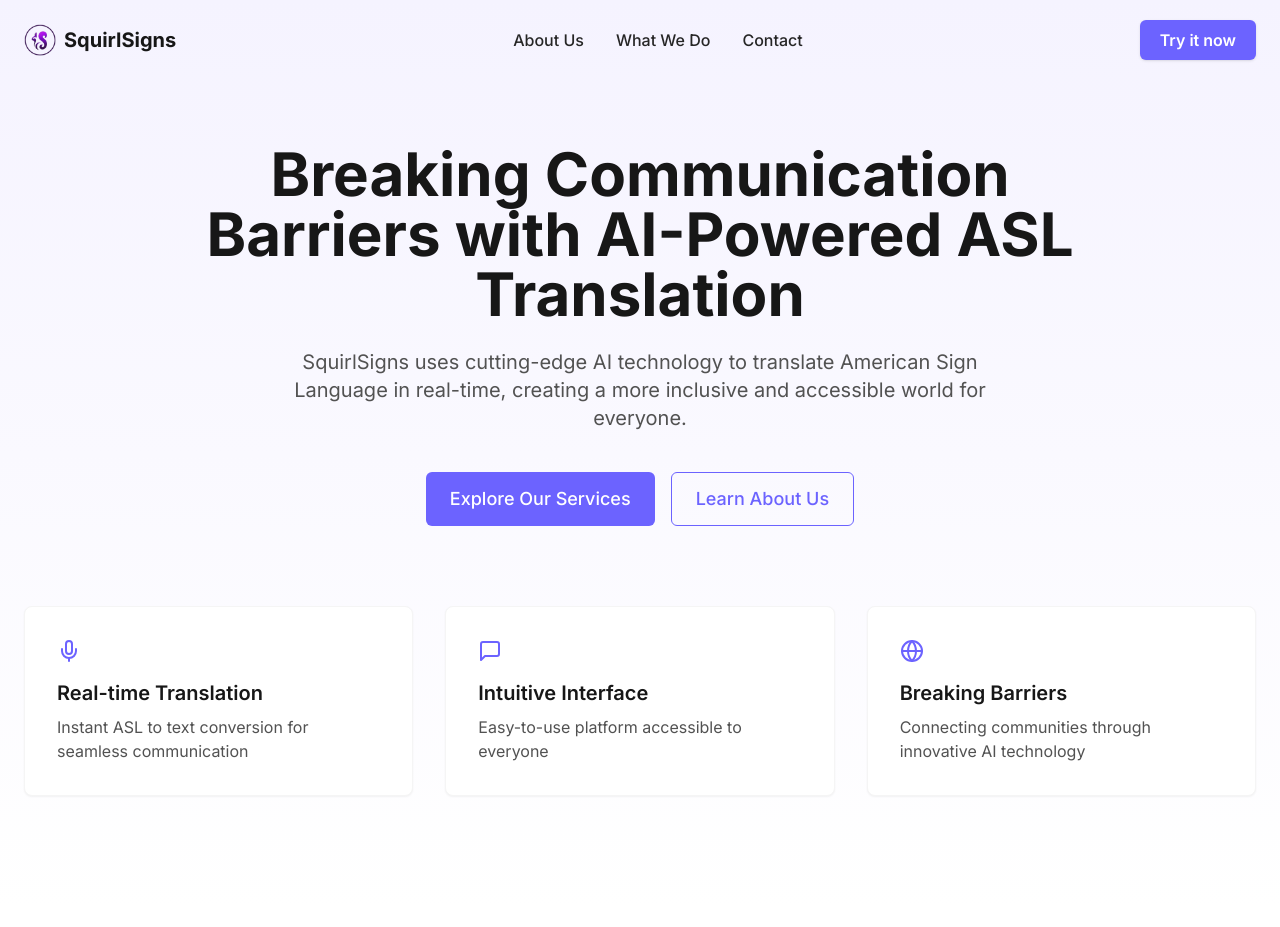
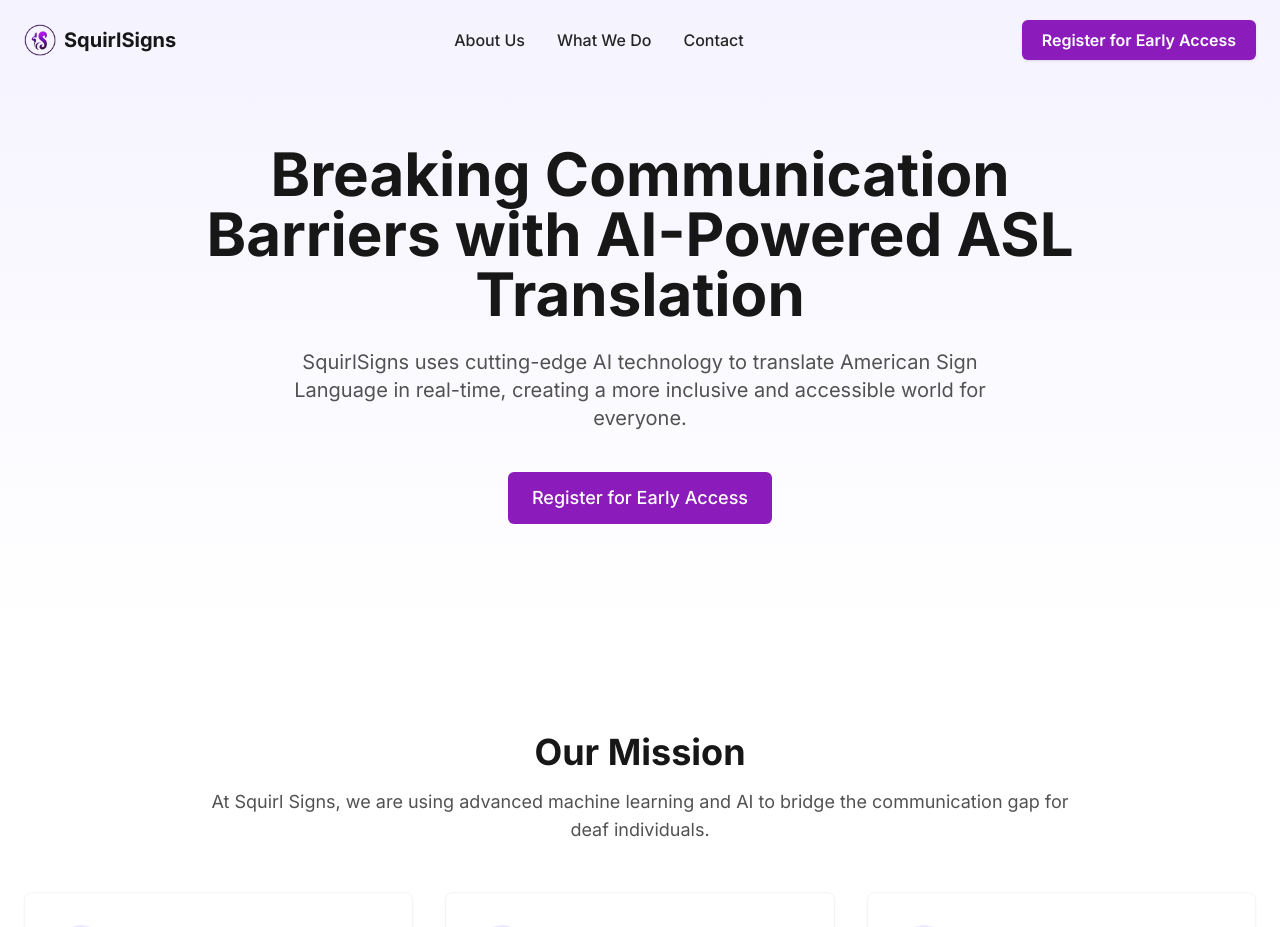
Before and after one commit to HassanFazal97/SquirlSignsWebsite, a React (Vite) app: page / in a window 1280 px wide. Shown: the top 927 px of the page. Built offline with nearby package versions, Linux system fonts and the light colour scheme.

Commit message:
Change color/ update home page

```diff
--- a/src/components/Hero.tsx
+++ b/src/components/Hero.tsx
@@ -1,5 +1,4 @@
 import { motion } from 'framer-motion';
-import { Mic, MessageSquare, Globe } from 'lucide-react';
 import Button from './Button';
 
 type HeroProps = {
@@ -9,7 +8,6 @@ type HeroProps = {
   ctaLink: string;
   secondaryCtaText?: string;
   secondaryCtaLink?: string;
-  showFeatures?: boolean;
 };
 
 const Hero = ({
@@ -19,7 +17,6 @@ const Hero = ({
   ctaLink,
   secondaryCtaText,
   secondaryCtaLink,
-  showFeatures = true,
 }: HeroProps) => {
   const fadeIn = {
     hidden: { opacity: 0, y: 20 },
@@ -32,24 +29,6 @@ const Hero = ({
       },
     }),
   };
-
-  const features = [
-    {
-      icon: <Mic className="w-6 h-6 text-primary-600" />,
-      title: 'Real-time Translation',
-      description: 'Instant ASL to text conversion for seamless communication',
-    },
-    {
-      icon: <MessageSquare className="w-6 h-6 text-primary-600" />,
-      title: 'Intuitive Interface',
-      description: 'Easy-to-use platform accessible to everyone',
-    },
-    {
-      icon: <Globe className="w-6 h-6 text-primary-600" />,
-      title: 'Breaking Barriers',
-      description: 'Connecting communities through innovative AI technology',
-    },
-  ];
 
   return (
     <section className="relative pt-28 pb-20 md:pt-36 md:pb-28 overflow-hidden">
@@ -96,27 +75,6 @@ const Hero = ({
             )}
           </motion.div>
         </div>
-
-        {showFeatures && (
-          <motion.div
-            className="mt-20 grid grid-cols-1 md:grid-cols-3 gap-8"
-            custom={4}
-            initial="hidden"
-            animate="visible"
-            variants={fadeIn}
-          >
-            {features.map((feature, index) => (
-              <div
-                key={index}
-                className="bg-white p-8 rounded-lg shadow-sm border border-neutral-100 hover:shadow-md transition-shadow"
-              >
-                <div className="mb-4">{feature.icon}</div>
-                <h3 className="text-xl font-semibold text-neutral-900 mb-2">{feature.title}</h3>
-                <p className="text-neutral-600">{feature.description}</p>
-              </div>
-            ))}
-          </motion.div>
-        )}
       </div>
     </section>
   );
--- a/src/components/Navbar.tsx
+++ b/src/components/Navbar.tsx
@@ -56,10 +56,10 @@ const Navbar = () => {
         {/* Try it now button on right */}
         <div className="hidden md:flex ml-auto">
           <Link
-            to="/try"
+            to="/register"
             className="bg-primary-600 text-white font-semibold px-5 py-2 rounded-md shadow hover:bg-primary-700 transition-colors"
           >
-            Try it now
+            Register for Early Access
           </Link>
         </div>
 
--- a/src/pages/About.tsx
+++ b/src/pages/About.tsx
@@ -11,7 +11,6 @@ const About = () => {
         subtitle="Learn about our mission, team, and the values that drive us to create innovative ASL translation technology."
         ctaText="Meet Our Team"
         ctaLink="#team"
-        showFeatures={false}
       />
 
       <Section
--- a/src/pages/Home.tsx
+++ b/src/pages/Home.tsx
@@ -1,40 +1,38 @@
 import { HandHelping, Lightbulb, Users } from 'lucide-react';
 import Hero from '../components/Hero';
 import Section from '../components/Section';
-import Button from '../components/Button';
 
 const Home = () => {
   return (
     <div>
+
       <Hero
         title="Breaking Communication Barriers with AI-Powered ASL Translation"
         subtitle="SquirlSigns uses cutting-edge AI technology to translate American Sign Language in real-time, creating a more inclusive and accessible world for everyone."
-        ctaText="Explore Our Services"
-        ctaLink="/services"
-        secondaryCtaText="Learn About Us"
-        secondaryCtaLink="/about"
+        ctaText="Register for Early Access"
+        ctaLink="/register"
       />
 
       <Section
         title="Our Mission"
-        subtitle="At Squirl ASL, our mission is to empower communities by breaking communication barriers through the use of advanced AI technologies."
+        subtitle="At Squirl Signs, we are using advanced machine learning and AI to bridge the communication gap for deaf individuals."
         align="center"
       >
         <div className="grid grid-cols-1 md:grid-cols-3 gap-8 mt-10">
           <MissionCard
             icon={<HandHelping className="w-6 h-6" />}
             title="Accessibility"
-            content="We believe communication should be accessible to everyone. Our technology bridges the gap between the deaf community and the hearing world."
+            content="We are committed to making communication truly inclusive. Our technology removes barriers by enabling seamless interaction between Deaf signers and non-signers across all industries."
           />
           <MissionCard
             icon={<Lightbulb className="w-6 h-6" />}
             title="Innovation"
-            content="Through continuous research and development, we push the boundaries of what's possible with AI-powered sign language translation."
+            content="We harness the power of AI to redefine accessibility. Through ongoing research and development, we’re building cutting-edge tools for real-time sign language interpretation."
           />
           <MissionCard
             icon={<Users className="w-6 h-6" />}
             title="Community"
-            content="We work closely with the deaf community to ensure our solutions address real needs and foster genuine connections."
+            content="Our work is guided by those it serves. We collaborate closely with the Deaf community to ensure our solutions are practical, respectful, and rooted in lived experience."
           />
         </div>
       </Section>
@@ -85,7 +83,7 @@ const TestimonialSection = () => (
       <div className="max-w-4xl mx-auto text-center">
         <h2 className="text-3xl md:text-4xl font-bold text-neutral-900 mb-6">What People Are Saying</h2>
         <p className="text-lg text-neutral-600 mb-12">
-          Hear from those whose lives have been changed by our technology.
+          See what those impacted by our technology have to say.
         </p>
       </div>
 
@@ -129,17 +127,17 @@ const Testimonial = ({ content, author, role }: { content: string; author: strin
 const CallToAction = () => (
   <section className="py-16 md:py-24 bg-primary-600 text-white">
     <div className="container mx-auto px-4 md:px-6 text-center">
-      <h2 className="text-3xl md:text-4xl font-bold mb-6">Ready to Break Communication Barriers?</h2>
+      <h2 className="text-3xl md:text-4xl font-bold mb-6">Want to get involved?</h2>
       <p className="text-lg text-primary-100 mb-10 max-w-3xl mx-auto">
         Join us in our mission to create a more inclusive world where everyone can communicate freely, regardless of hearing ability.
       </p>
       <div className="flex flex-col sm:flex-row gap-4 justify-center">
-        <Button href="/contact" variant="secondary" size="lg">
+        <a href="/contact" className="inline-block bg-white text-[#641584] font-semibold py-3 px-6 rounded-lg shadow hover:bg-purple-100 border border-[#641584] transition-colors">
           Contact Us
-        </Button>
-        <Button href="/services" variant="outline" size="lg" className="bg-transparent text-white border-white hover:bg-white/10">
-          Explore Our Services
-        </Button>
+        </a>
+        <a href="/register" className="inline-block bg-[#641584] text-white font-semibold border border-[#641584] py-3 px-6 rounded-lg hover:bg-[#4a1062] transition-colors">
+          Register for Early Access
+        </a>
       </div>
     </div>
   </section>
--- a/tailwind.config.js
+++ b/tailwind.config.js
@@ -11,7 +11,7 @@ export default {
           300: '#c4b5fd',
           400: '#a78bfa',
           500: '#8b5cf6',
-          600: '#6C63FF', // Our main brand purple
+          600: '#8c1bbb', // Updated to new standard purple
           700: '#5b46d6',
           800: '#4c1d95',
           900: '#2e1065',
```
